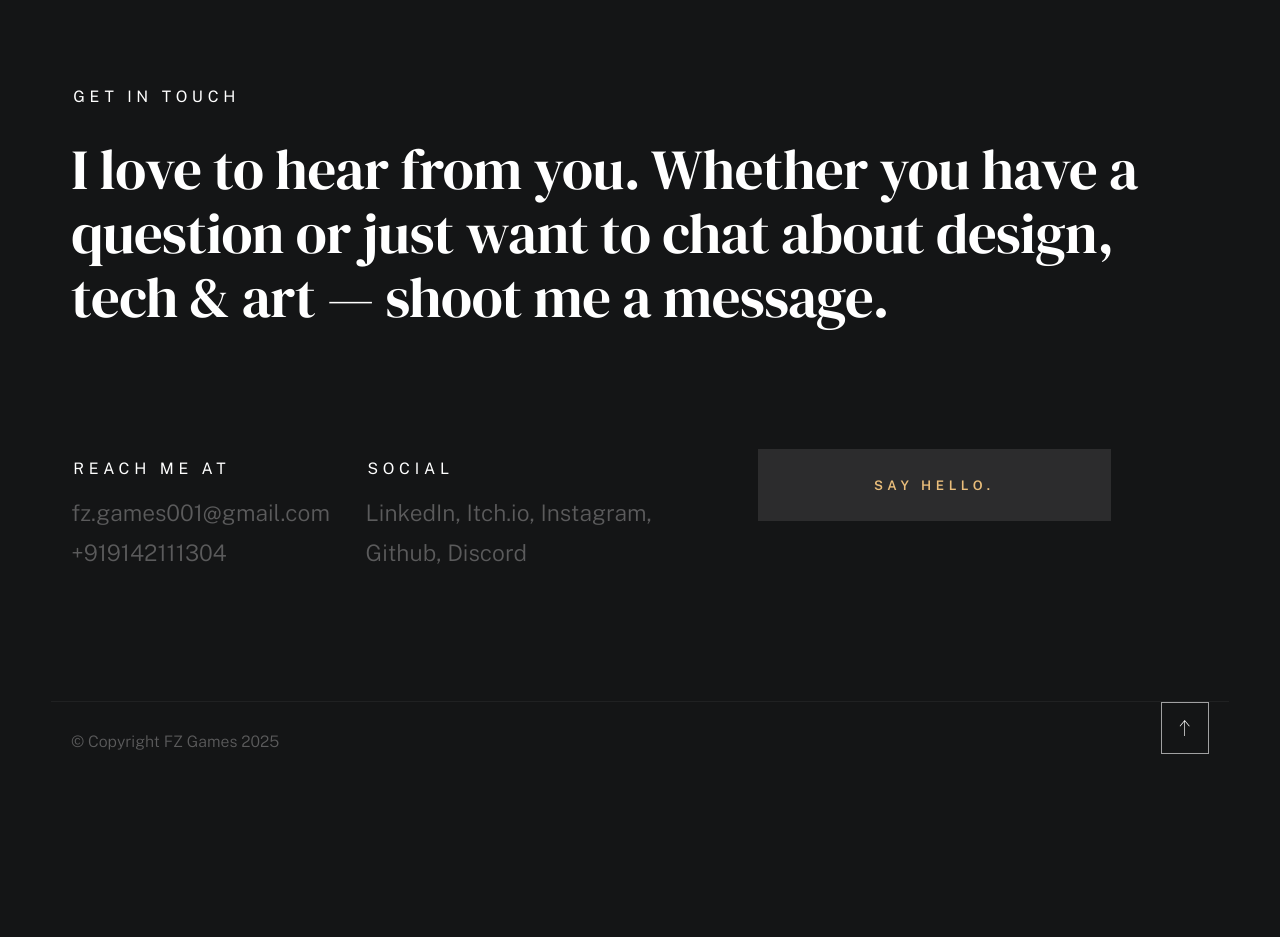
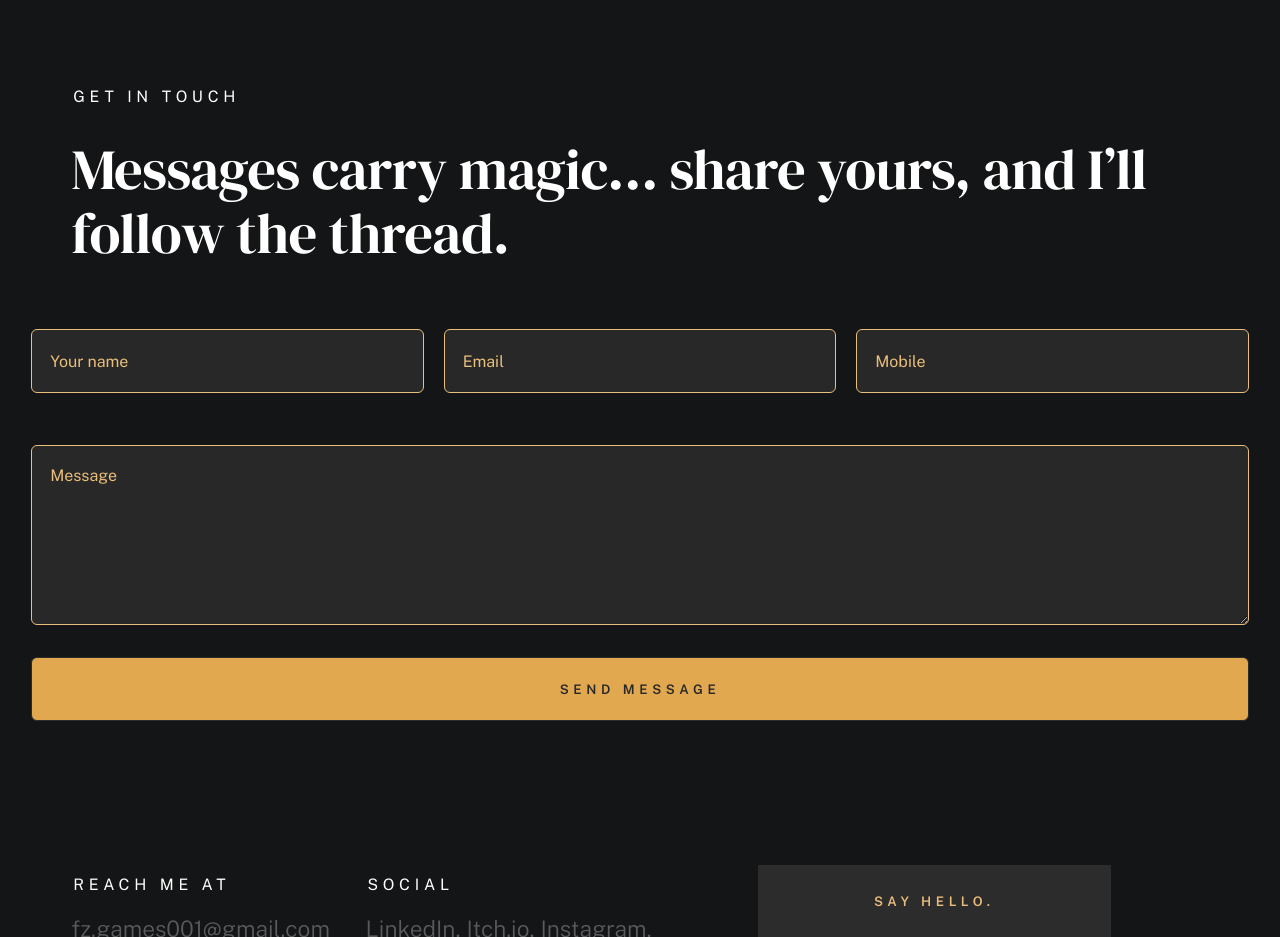
Before and after one commit to Fairooz2150/FZ-Games, a plain HTML site: page index.html in a window 1280 px wide. Shown: the part 4460-5397 px from the top of the page. Before the commit the page ends 5312 px from the top, so only its background shows below. Drawn offline with nearby package versions, Linux system fonts and the light colour scheme; a web font is replaced by a local one.

Commit message:
Message field created for contact sectin with styles

```diff
--- a/css/styles.css
+++ b/css/styles.css
@@ -4226,6 +4226,11 @@ img.u-pull-left {
   fill: white;
 }
 
+
+
+
+
+
 /* -------------------------------------------------------------------
  * responsive:
  * footer
@@ -4249,4 +4254,127 @@ img.u-pull-left {
   .ss-go-top {
     right: 6vw;
   }
-}
+
+
+
+}
+
+
+/* Contact Form – Black Theme + Gold Accent */
+#contact form {
+    width: 100%;
+    margin-top: 40px;
+}
+
+/* Input + Textarea wrapper */
+#contact .form-box {
+    width: 100%;
+}
+#submit-form .row input, #submit-form .row textarea {
+  background-color: #272827;
+}
+/* Inputs + textarea */
+#contact input,
+#contact textarea {
+    width: 100%;
+    padding: 14px 18px;
+    background: transparent;
+    border: 1px solid var(--color-1);/* soft gold */
+    color: rgb(255, 255, 255); /* gold text */
+    font-size: 16px;
+    border-radius: 6px;
+    transition: all 0.3s ease;
+}
+
+/* Placeholder color */
+#contact input::placeholder,
+#contact textarea::placeholder {
+    color: var(--color-1);
+}
+
+/* Hover effect */
+#contact input:hover,
+#contact textarea:hover {
+    border-color: rgba(190, 165, 27, 0.8);
+}
+
+/* Focus effect */
+#contact input:focus,
+#contact textarea:focus {
+    border-color: #a99316;
+    outline: none;
+    box-shadow: 0 0 8px rgba(255, 215, 0, 0.4);
+}
+
+/* Textarea size */
+#contact textarea {
+    min-height: 180px;
+    resize: vertical;
+}
+
+
+/* Responsive */
+@media (max-width: 768px) {
+    #contact input,
+    #contact textarea {
+        font-size: 15px;
+        padding: 12px 15px;
+    }
+}
+
+/* ---------- FORM LAYOUT: 3 IN ONE ROW, STACK ON SMALL SCREENS ---------- */
+
+#submit-form .row {
+    display: flex;
+    flex-wrap: wrap;
+    gap: 20px; /* space between fields */
+}
+
+/* 3 inputs in one row on large screens */
+#submit-form .col-lg-4,
+#submit-form .col-md-6 {
+    flex: 1 1 calc(33.333% - 20px);
+}
+
+/* Message should always be full width */
+#submit-form .col-lg-12 {
+    flex: 1 1 100%;
+}
+#submit-form button{
+    width: 100%;
+    color: #272827;
+    background-color: var(--color-1-dark);
+    border-radius: 6px;
+
+
+}
+   #submit-form button:hover{
+
+    width: 100%;
+    color: #ffffff;
+     background-color: #272827;
+
+    border-radius: 6px;
+     border: 1px solid var(--color-1);/* soft gold */
+
+}
+
+/* Stack all fields on smaller screens */
+@media (max-width: 768px) {
+    #submit-form .col-lg-4,
+    #submit-form .col-md-6 {
+        flex: 1 1 100%;
+    }
+}
+
+/* Remove arrows in Chrome, Edge, Safari, Opera */
+input[type=number]::-webkit-inner-spin-button,
+input[type=number]::-webkit-outer-spin-button {
+    -webkit-appearance: none;
+    margin: 0;
+}
+
+/* Remove arrows in Firefox */
+input[type=number] {
+    -moz-appearance: textfield;
+}
--- a/index.html
+++ b/index.html
@@ -692,11 +692,39 @@
                         </h2>
 
                         <p class="h1">
-                            I love to hear from you.
-                            Whether you have a question or just
-                            want to chat about design, tech & art — shoot me a message.
+                            Messages carry magic… share yours, and I’ll follow the thread.
                         </p>
                     </div>
+
+
+                    <form id="submit-form" action="">
+                        <div class="row">
+                            <div class="col-lg-4 col-md-6">
+                                <div class="form-box user-icon mb-25">
+                                    <input type="text" name="name" placeholder="Your name">
+                                </div>
+                            </div>
+                            <div class="col-lg-4 col-md-6">
+                                <div class="form-box email-icon mb-25">
+                                    <input type="text" name="email" placeholder="Email">
+                                </div>
+                            </div>
+                            <div class="col-lg-4 col-md-6">
+                                <div class="form-box email-icon mb-25">
+                                    <input type="number" name="mobile" placeholder="Mobile">
+                                </div>
+                            </div>
+                            <div class="col-lg-12">
+                                <div class="form-box message-icon mb-25">
+                                    <textarea name="message" id="message" placeholder="Message"></textarea>
+                                </div>
+                                <div class="submit-info ">
+                                    <button class="submit-btn2" type="submit">Send Message</button>
+                                </div>
+                            </div>
+                        </div>
+                    </form>
+
                 </div> <!-- end contact-top -->
 
                 <div class="row contact-bottom">
@@ -759,7 +787,26 @@
     ================================================== -->
     <script src="js/plugins.js"></script>
     <script src="js/main.js"></script>
+  <!-- contact js -->
+    <script>
+        $("#submit-form").submit((e)=>{
+            e.preventDefault()
+            $.ajax({
+                url:"https://script.google.com/macros/s/AKfycbzqAjLy5zZlbXfgGzXdO08hR22Ngw2o2jOXAD9EEqO5Fck-XWixBi39UWPABVCoK8tCFA/exec",
+                data:$("#submit-form").serialize(),
+                method:"POST",
+                success:function (response){
+                    alert("Message send successfully")
+                    window.location.reload()
+                    //window.location.href="https://google.com"
+                },
+                error:function (err){
+                    alert("Something Error")
 
+                }
+            })
+        })
+    </script>
 </body>
 
 </html>
```
